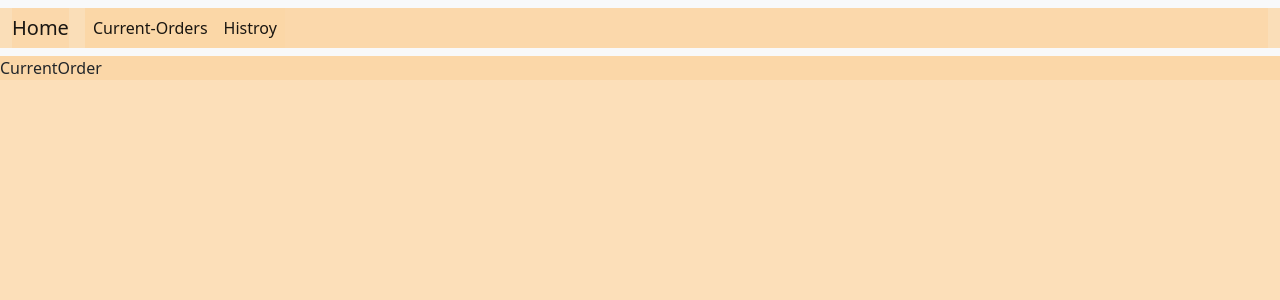
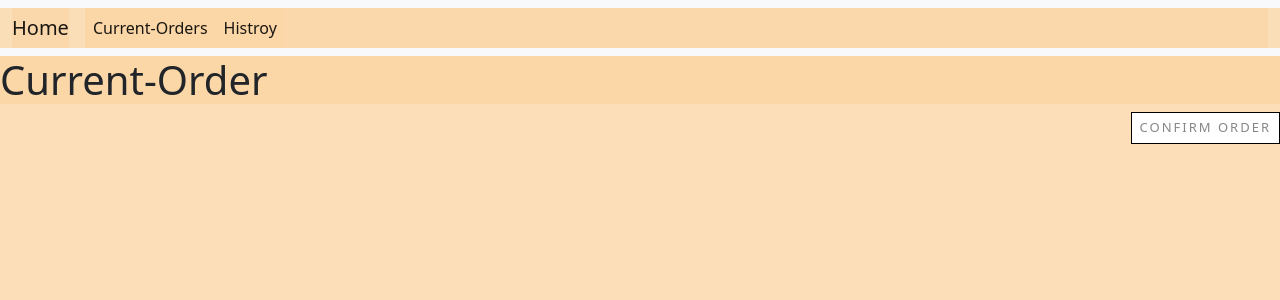
Before and after one commit to rverma73/food-order-app, a React (Create React App) app: page /current-orders in a window 1280 px wide. Shown: the top 300 px of the page. Built offline with nearby package versions, Linux system fonts and the light colour scheme.

Commit message:
Update CurrentOrder.js

```diff
--- a/src/CurrentOrder.js
+++ b/src/CurrentOrder.js
@@ -1,7 +1,29 @@
-import React from "react";
-
+import React, { useContext } from "react";
+import { OrderContext } from "./App";
 const CurrentOrder = () => {
-  return <div>CurrentOrder</div>;
+  const { currentOrder, setCurrentOrder, pastOrders, setPastOrders } =
+    useContext(OrderContext);
+  return (
+    <>
+      <h1>Current-Order</h1>
+      {currentOrder.map((foodItem) => {
+        return (
+          <span>
+            <h2>{foodItem.title}</h2>
+            <h3>{foodItem.price}</h3>
+          </span>
+        );
+      })}
+      <button
+        onClick={() => {
+          setPastOrders(pastOrders.concat([currentOrder]));
+          setCurrentOrder([]);
+        }}
+      >
+        Confirm order
+      </button>
+    </>
+  );
 };
 
 export default CurrentOrder;
```
